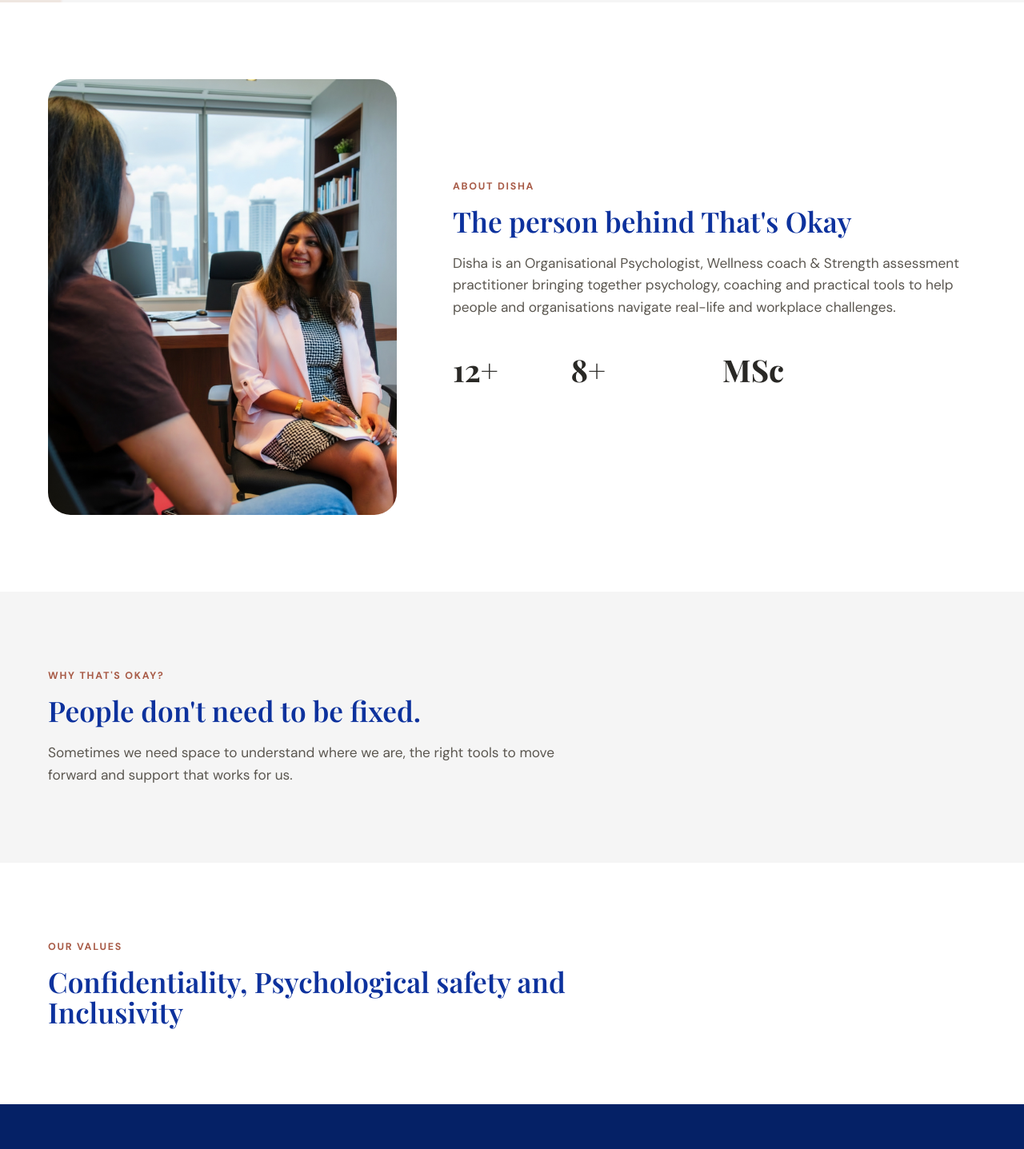
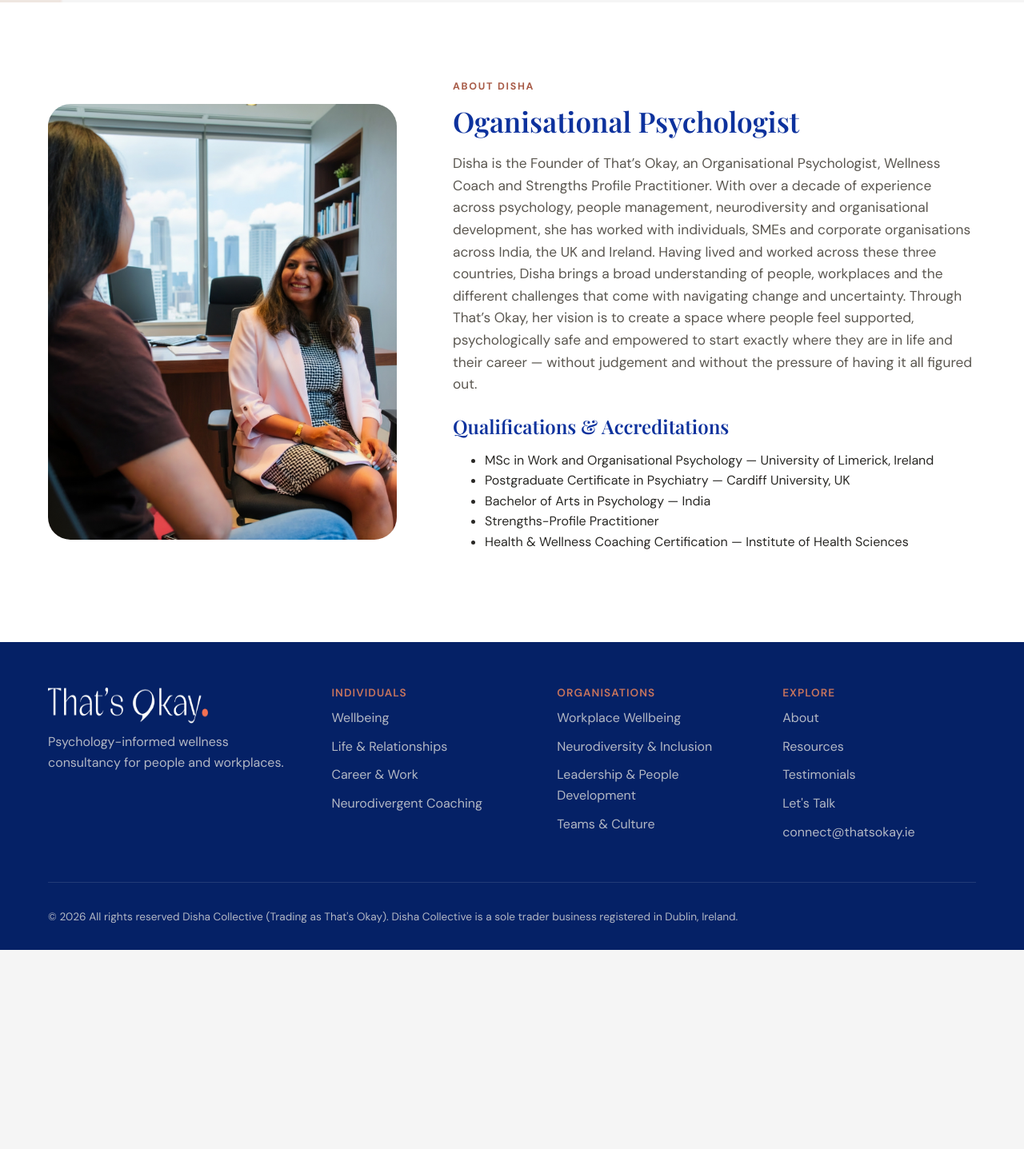
Before and after one commit to mandaliadisha1234/thatsOkay, a Next.js app: page /about/disha in a window 1280 px wide. Shown: the part 880-2317 px from the top of the page at 80% size. After the commit the page ends 2068 px from the top, so only its background shows below. Built offline with nearby package versions, Linux system fonts and the light colour scheme.

Commit message:
fix: updating content

```diff
--- a/app/about/disha/page.tsx
+++ b/app/about/disha/page.tsx
@@ -17,7 +17,7 @@
             <div>
               <div className="eyebrow">Meet Disha</div>
               <h1>The person behind That's Okay</h1>
-              <p className="hero-sub">A Wellness coach & Strength assessment practitioner helping people and organisations navigate real-life and workplace challenges.</p>
+              <p className="hero-sub">An Organisational & Wellness Coach supporting people and organisations navigate real-life and workplace challenges.</p>
             </div>
             <div className="hero-visual image-frame">
               <Image
@@ -48,37 +48,24 @@
               </div>
               <div>
                 <div className="eyebrow">About Disha</div>
-                <h2 className="section-title">The person behind That's Okay</h2>
+                <h2 className="section-title">Oganisational Psychologist</h2>
                 <p className="section-copy">
-                  Disha is an Organisational Psychologist, Wellness coach & Strength assessment practitioner
-                  bringing together psychology, coaching and practical tools to help people and
-                  organisations navigate real-life and workplace challenges.
+                  Disha is the Founder of That’s Okay, an Organisational Psychologist, Wellness Coach and Strengths Profile Practitioner. With over a decade of experience across psychology, people management, neurodiversity and organisational development, she has worked with individuals, SMEs and corporate organisations across India, the UK and Ireland.
+                  Having lived and worked across these three countries, Disha brings a broad understanding of people, workplaces and the different challenges that come with navigating change and uncertainty. Through That’s Okay, her vision is to create a space where people feel supported, psychologically safe and empowered to start exactly where they are in life and their career — without judgement and without the pressure of having it all figured out.
                 </p>
-                <div className="stats">
-                  <div className="stat"><strong>12+</strong><span>years experience</span></div>
-                  <div className="stat"><strong>8+</strong><span>years working in Ireland</span></div>
-                  <div className="stat"><strong>MSc</strong><span>Work & Organisational Psychology</span></div>
+
+                <br/>
+                <div>
+                  <h2>Qualifications & Accreditations</h2>
+                  <ul>
+                    <li>MSc in Work and Organisational Psychology — University of Limerick, Ireland</li>
+                    <li>Postgraduate Certificate in Psychiatry — Cardiff University, UK</li>
+                    <li>Bachelor of Arts in Psychology — India</li>
+                    <li>Strengths-Profile Practitioner</li>
+                    <li>Health & Wellness Coaching Certification — Institute of Health Sciences</li>
+                  </ul>
                 </div>
               </div>
-            </div>
-          </section>
-        </ScrollReveal>
-
-        <ScrollReveal>
-          <section className="section">
-            <div className="container">
-              <div className="eyebrow">Why That's Okay?</div>
-              <h2 className="section-title">People don't need to be fixed.</h2>
-              <p className="section-copy">Sometimes we need space to understand where we are, the right tools to move forward and support that works for us.</p>
-            </div>
-          </section>
-        </ScrollReveal>
-
-        <ScrollReveal>
-          <section className="section brand-section">
-            <div className="container">
-              <div className="eyebrow">Our values</div>
-              <h2 className="section-title">Confidentiality, Psychological safety and Inclusivity</h2>
             </div>
           </section>
         </ScrollReveal>
--- a/app/components/ContactForm.tsx
+++ b/app/components/ContactForm.tsx
@@ -80,7 +80,7 @@
       </label>
 
       <input name="consent" type="checkbox" />
-      <span style={{ fontFamily: "sans-serif", fontSize: "14px" }}>I consent to That's okay to process my information</span>
+      <span style={{ fontFamily: "sans-serif", fontSize: "14px" }}>I consent to That’s Okay processing this information to respond to my enquiry.</span>
 
       <div className="form-actions">
         <button className="btn btn-primary" type="submit" disabled={status === "sending"}>
--- a/app/globals.css
+++ b/app/globals.css
@@ -747,7 +747,7 @@
   animation: testimonialOrbit 12s ease-in-out infinite alternate;
 }
 .testimonial-mark { font-family: Georgia, serif; font-size: 5rem; line-height: .7; color: var(--terracotta, #b96f52); opacity: .7; }
-.testimonial-card p { font-family: Georgia, serif; font-size: clamp(1.2rem, 2vw, 1.6rem); line-height: 1.55; max-width: 38rem; }
+.testimonial-card p { font-family: Georgia, sans-serif; font-size: clamp(0.8rem, 1.5vw, 1rem); line-height: 1.55; max-width: 38rem; }
 .testimonial-card footer { display: grid; gap: .2rem; margin-top: 1.5rem; font-size: .9rem; }
 .testimonial-card footer span { opacity: .65; }
 .empty-testimonials {
--- a/app/testimonials/page.tsx
+++ b/app/testimonials/page.tsx
@@ -16,8 +16,8 @@
         <section className="hero hero-page">
           <div className="container">
             <div className="eyebrow">Testimonials</div>
-            <h1>What people have shared about their experience.</h1>
-            <p className="hero-sub">Real experiences, shared with permission. Testimonials are added with permission and published by That’s Okay.</p>
+            <h1>Our Client Experiences</h1>
+            <p className="hero-sub">Hear from the people and organisations we’ve supported as they share their experiences of working with That’s Okay.</p>
           </div>
         </section>
 
```
Also changed, not shown: app/about/page.tsx (+8 -1 lines), app/testimonials/data.ts (+10 -1 lines).
